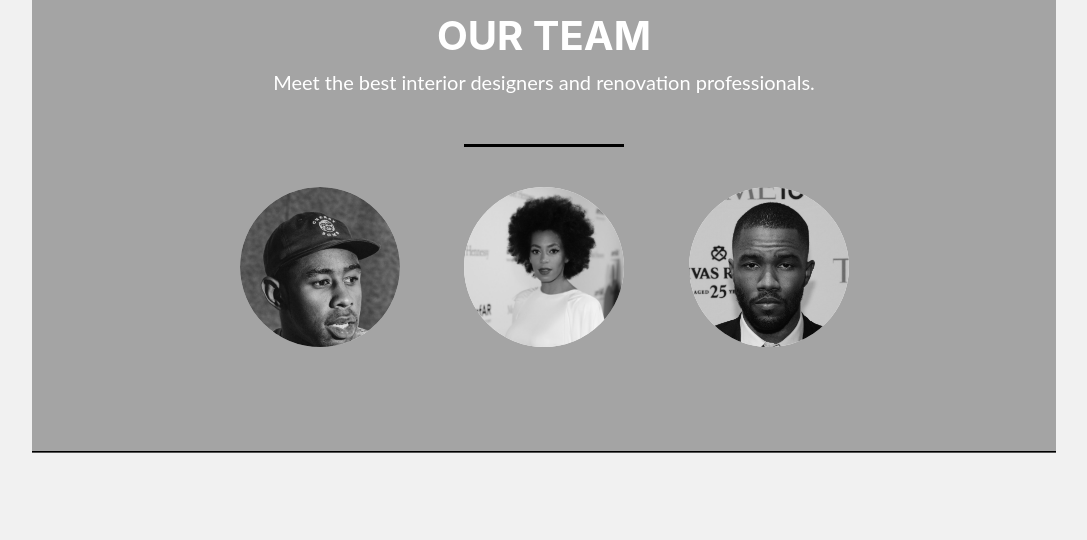
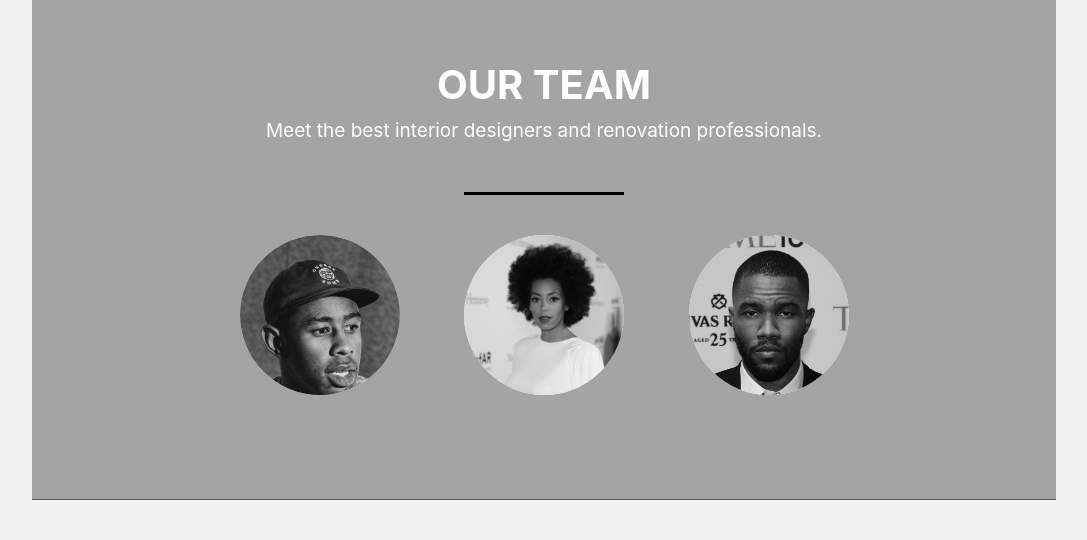
Before and after one commit to muskanmahajan37/Furniture, a PHP site: page /about.php in a window 1280 px wide. Shown: the part 854-1394 px from the top of the page, without its empty margins (96-1183 px from the left). Run offline with PHP 8.4, Linux system fonts and the light colour scheme; data that the repository does not hold is empty; some libraries are stand-ins or nearby versions.

Commit message:
Small changes on page styling

```diff
--- a/css/about.css
+++ b/css/about.css
@@ -1,5 +1,6 @@
 
 .about-us {
+    margin-top:50px;
     border-top:1px solid black;
     overflow: hidden;
     background-image: linear-gradient(rgba(0, 0, 0, 0.5), rgba(0, 0, 0, 0.5)), url(../assets/aboutusbackground.jpg);
@@ -19,7 +20,6 @@ h2, h1, h3, p, .ps {
 }
 
 .about-us h1 {
-    font-family: 'Lato', cursive;
     text-transform: uppercase;
     margin-bottom: 5px;
     color: white;
@@ -27,7 +27,6 @@ h2, h1, h3, p, .ps {
 }
 
 .about-us h2 {
-    font-family: 'Lato', cursive;
     font-weight: lighter;
     margin-bottom: 40px;
     color: white;
@@ -49,14 +48,12 @@ h2, h1, h3, p, .ps {
 
 
 .about-us h3 {
-    font-family: 'Lato', cursive;
     font-weight: lighter;
     color: white;
 }
 
 .team-section {
-    border-top: 2px solid black;
-    border-bottom: 0.5px solid black;
+    border-top: 1px solid black;
     overflow: hidden;
     text-align: center;
     padding: 60px;
@@ -71,11 +68,10 @@ h2, h1, h3, p, .ps {
 }
 
 .team-section p {
-    font-family: 'Lato', cursive;
     font-weight: normal;
     margin-bottom: 50px;
     color: white;
-    font-size: 20px;
+    font-size: 19px;
 }
 
 .border {
--- a/css/index.css
+++ b/css/index.css
@@ -44,7 +44,7 @@ nav ul a {
   color: #2b2b2b;
   transition: all 0.2s ease-in;
   border: 0px;
-  border-bottom: 0.5px solid dimgray;
+  border-bottom: 0.1px solid dimgray;
 }
 
 nav ul li {
```
